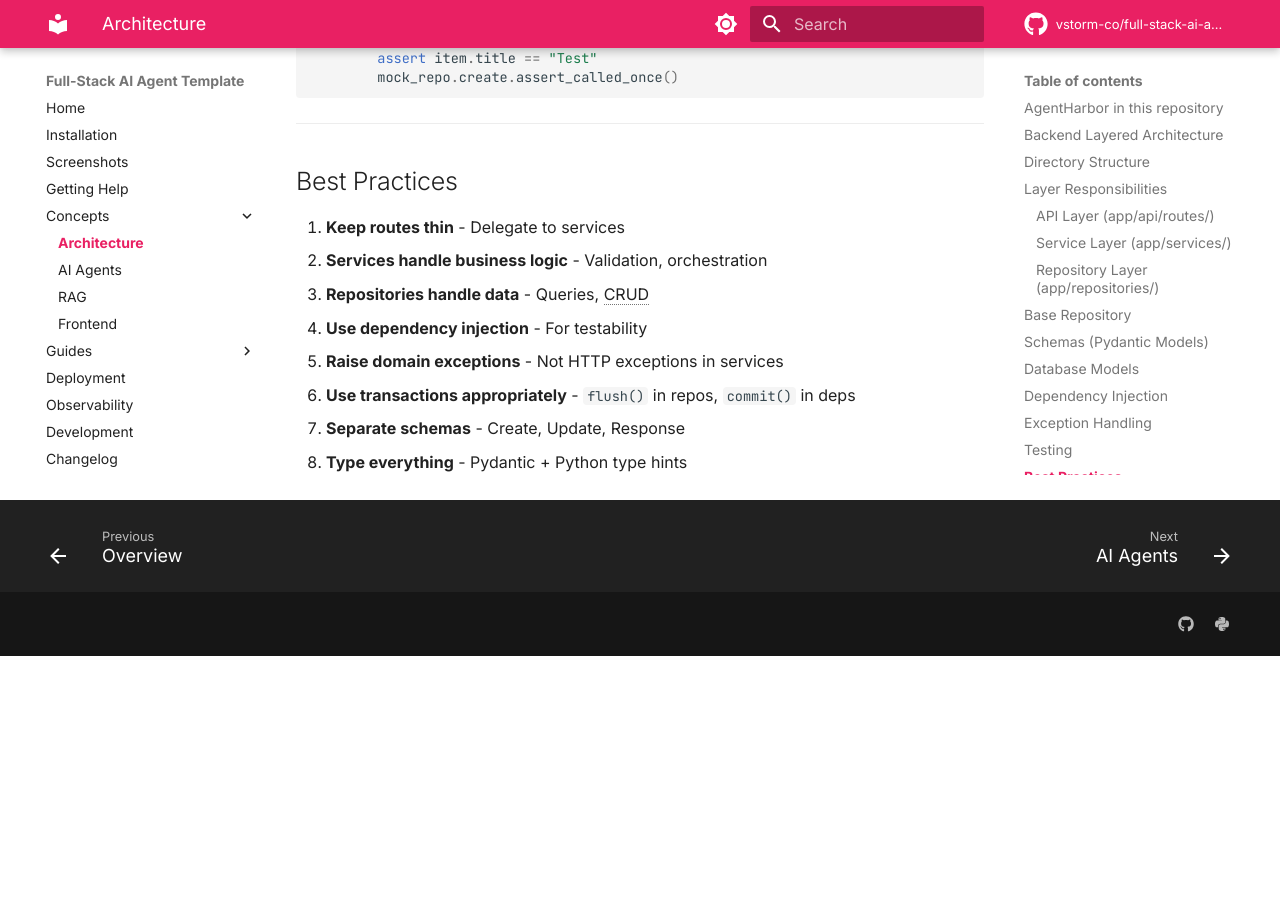
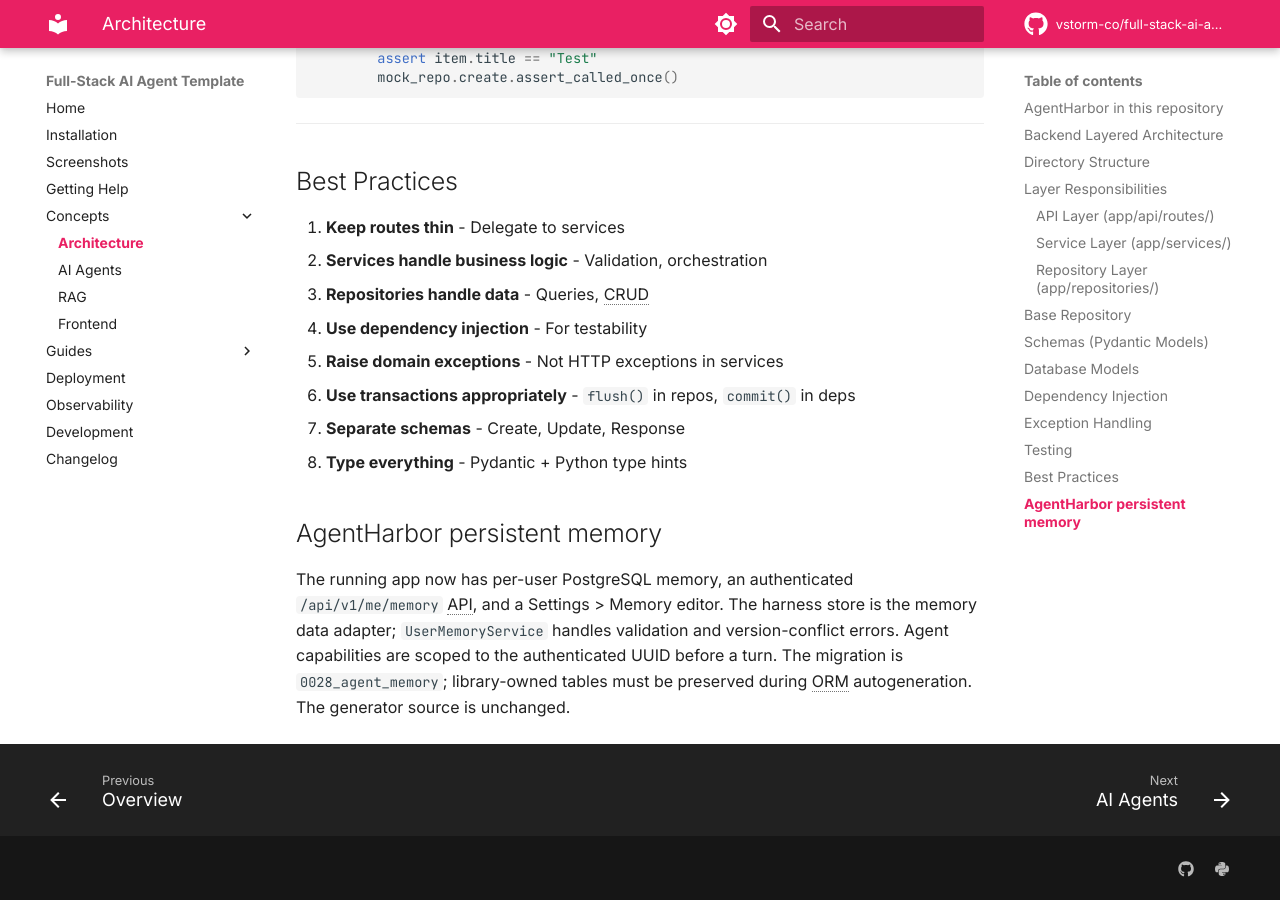
Before and after one commit to Faheem-Lateef/Full-Stack-Agent, an MkDocs documentation site: the page built from docs/architecture.md, in a window 1280 px wide and 900 px high, scrolled down 12501 px. Built offline with MkDocs 1.6.1 and Material for MkDocs 9.7.7, drawn with Linux system fonts in a browser that asks for light colours; comment, search, counter and statistics services are not loaded; before the commit the page ends 13157 px from its top, so only the background shows below that.

Commit message:
Document memory architecture

```diff
--- a/docs/architecture.md
+++ b/docs/architecture.md
@@ -608,3 +608,7 @@ async def test_create_item():
 6. **Use transactions appropriately** - `flush()` in repos, `commit()` in deps
 7. **Separate schemas** - Create, Update, Response
 8. **Type everything** - Pydantic + Python type hints
+
+## AgentHarbor persistent memory
+
+The running app now has per-user PostgreSQL memory, an authenticated `/api/v1/me/memory` API, and a Settings > Memory editor. The harness store is the memory data adapter; `UserMemoryService` handles validation and version-conflict errors. Agent capabilities are scoped to the authenticated UUID before a turn. The migration is `0028_agent_memory`; library-owned tables must be preserved during ORM autogeneration. The generator source is unchanged.
```
